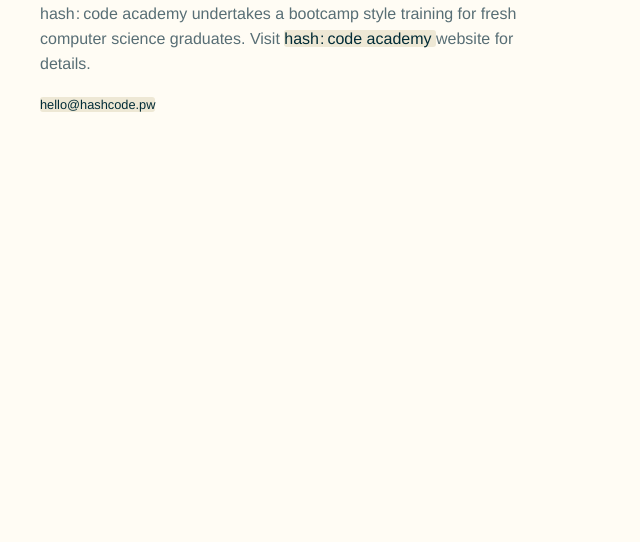
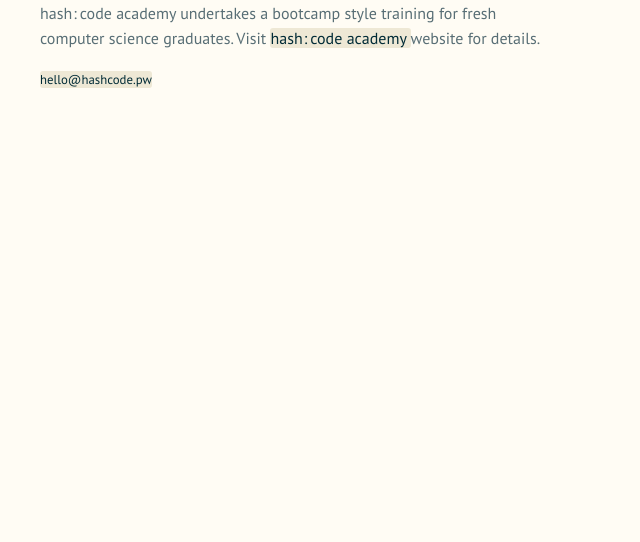
Before and after one commit to hashcode-pw/hashcode-pw.github.io, a plain HTML site: page index.html in a window 1280 px wide. Shown: the part 258-800 px from the top of the page, without its empty margins (0-640 px from the left). Drawn offline with Linux system fonts and the light colour scheme.

Commit message:
Improved fonts

```diff
--- a/index.html
+++ b/index.html
@@ -2,8 +2,7 @@
 <html lang="en">
 <head>
     <title>hash:code - A Web Application Development Collective</title>
-    <link href='http://fonts.googleapis.com/css?family=Audiowide' rel='stylesheet' type='text/css'>
-    <link href='http://fonts.googleapis.com/css?family=Permanent+Marker' rel='stylesheet' type='text/css'>
+    <link href='http://fonts.googleapis.com/css?family=PT+Sans:400,400italic,700,700italic' rel='stylesheet' type='text/css'>
     <link href='/styles.css' rel='stylesheet' type='text/css'>
 </head>
 <body>
```
